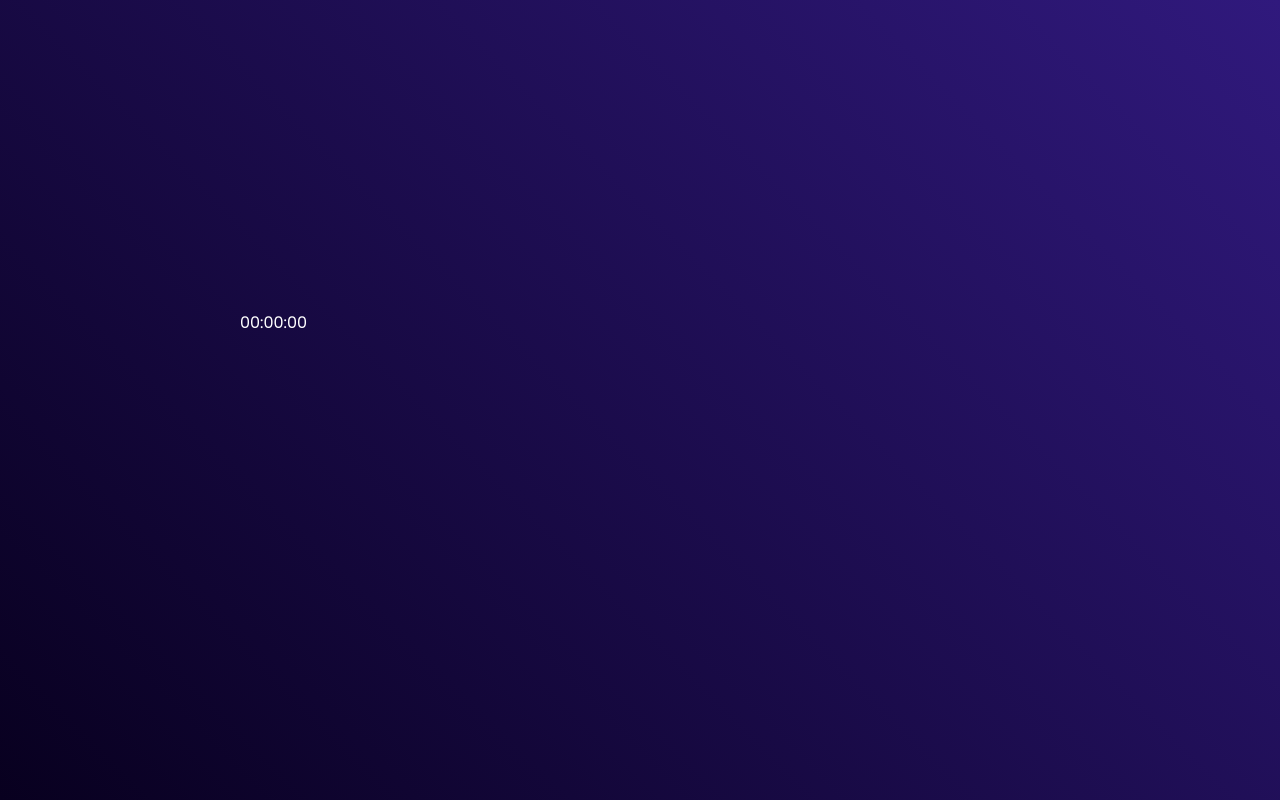
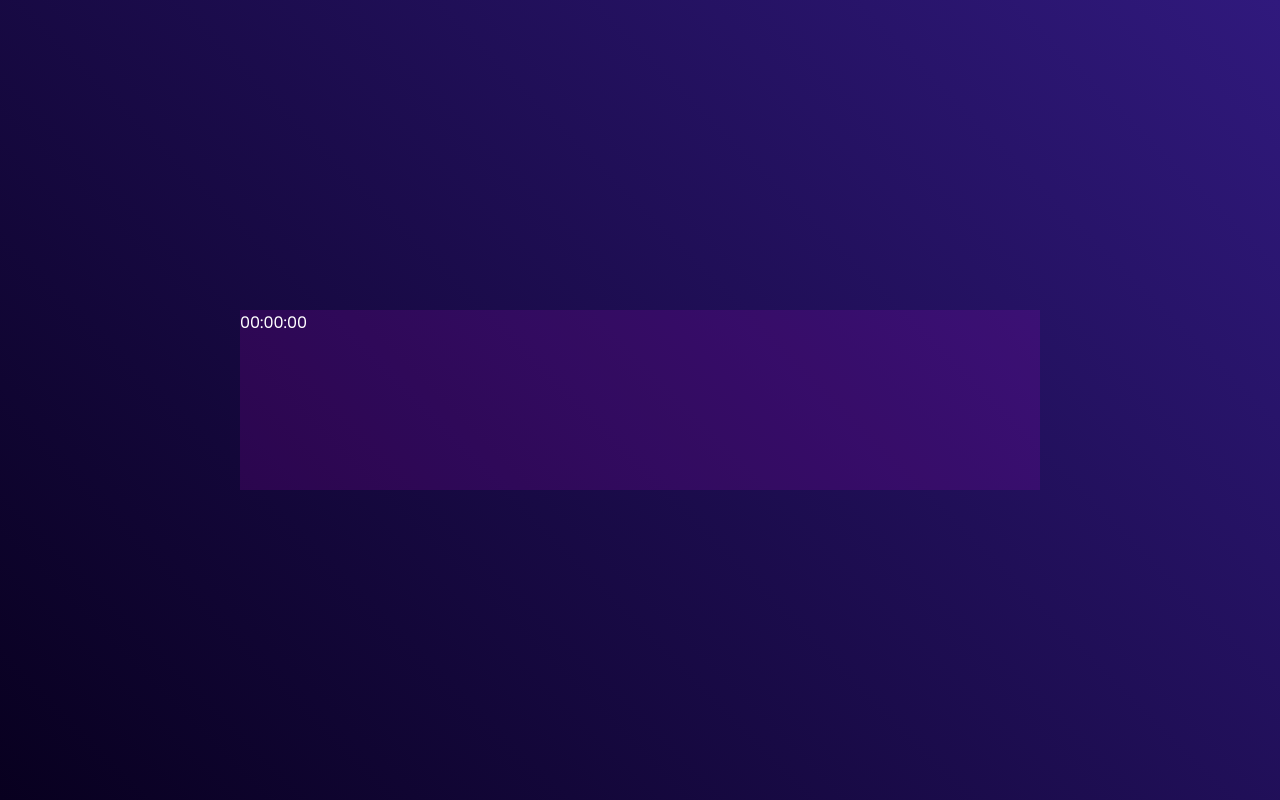
Before and after one commit to EversonMG96/Digital-cloak, a plain HTML site: page index.html in a window 1280 px wide. Drawn offline with Linux system fonts and the light colour scheme.

Commit message:
create style div .clock
width, heigth, background

```diff
--- a/src/css/style.css
+++ b/src/css/style.css
@@ -25,5 +25,7 @@
 }
 
 .clock {
-
+    width: 100%;
+    height: 100%;
+    background: rgba(235, 0, 255, 0.11);
 }
```
